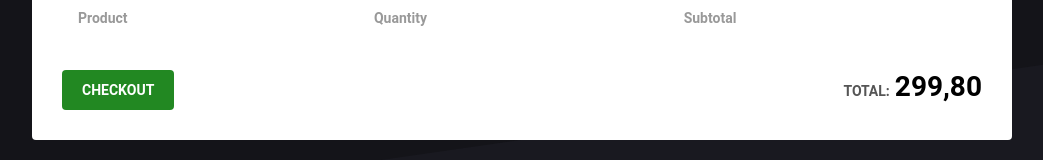
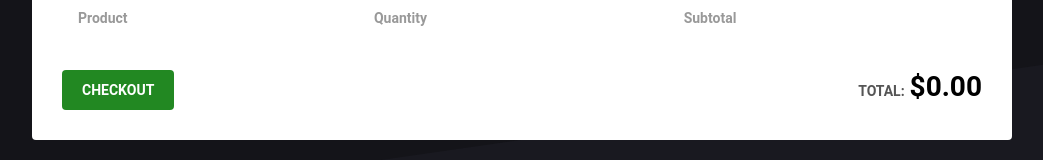
Before and after one commit to fabriciobedin/react-flux-example, a React (Create React App) app: page /cart in a window 1280 px wide. Shown: the part 170-330 px from the top of the page, without its empty margins (118-1161 px from the left). Built offline with nearby package versions, Linux system fonts and the light colour scheme.

Commit message:
functionality home and cart working with redux

```diff
--- a/src/pages/Cart/index.js
+++ b/src/pages/Cart/index.js
@@ -11,7 +11,7 @@ import { formatPrice } from '../../util/format';
 import * as cartActions from '../../store/modules/cart/actions';
 import { Container, ProductTable, Total } from './styles';
 
-function Cart({ cart, removeFromCart, updateAmount }) {
+function Cart({ cart, total, removeFromCart, updateAmount }) {
   function increment(product) {
     updateAmount(product.id, product.amount + 1);
   }
@@ -72,7 +72,7 @@ function Cart({ cart, removeFromCart, updateAmount }) {
         <button type="button">Checkout</button>
         <Total>
           <span>TOTAL:</span>
-          <strong>299,80</strong>
+          <strong>{total}</strong>
         </Total>
       </footer>
     </Container>
@@ -83,7 +83,12 @@ const mapStateToProps = (state) => ({
   cart: state.cart.map((product) => ({
     ...product,
     subtotal: formatPrice(product.price * product.amount)
-  }))
+  })),
+  total: formatPrice(
+    state.cart.reduce((total, product) => {
+      return total + product.price * product.amount;
+    }, 0)
+  )
 });
 
 const mapDispatchToProps = (dispatch) =>
--- a/src/pages/Home/index.js
+++ b/src/pages/Home/index.js
@@ -34,6 +34,7 @@ class Home extends Component {
 
   render() {
     const { products } = this.state;
+    const { amount } = this.props;
     return (
       <ProductList>
         {products.map((product) => (
@@ -46,7 +47,8 @@ class Home extends Component {
               onClick={() => this.handleAddProduct(product)}
             >
               <div>
-                <MdAddShoppingCart size={16} color="fff" /> 3
+                <MdAddShoppingCart size={16} color="fff" />{' '}
+                {amount[product.id] || 0}
               </div>
               <span>Add to cart</span>
             </button>
@@ -57,7 +59,15 @@ class Home extends Component {
   }
 }
 
+const mapStateToProps = (state) => ({
+  amount: state.cart.reduce((amount, product) => {
+    amount[product.id] = product.amount;
+
+    return amount;
+  }, {})
+});
+
 const mapDispatchToProps = (dispatch) =>
   bindActionCreators(cartActions, dispatch);
 
-export default connect(null, mapDispatchToProps)(Home);
+export default connect(mapStateToProps, mapDispatchToProps)(Home);
```
